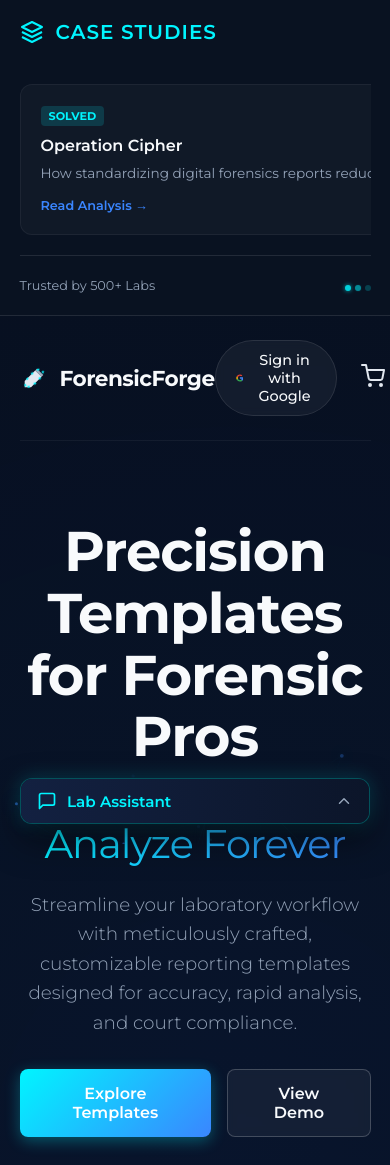
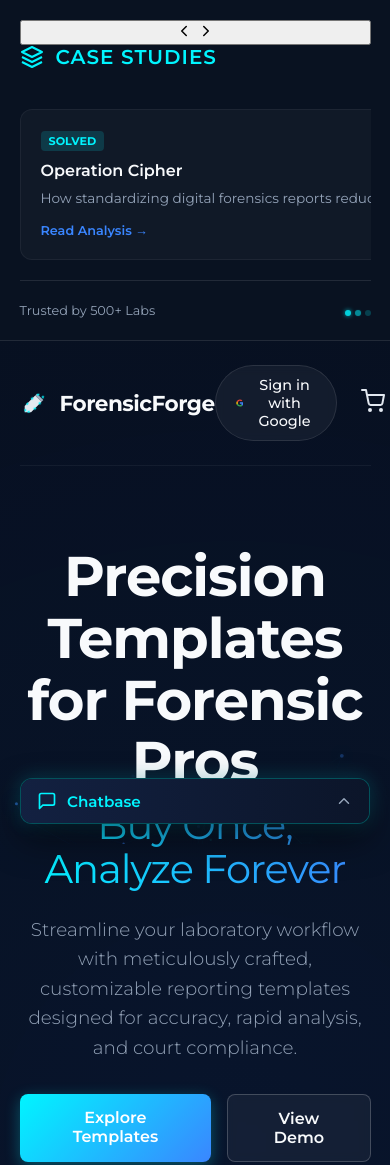
Before and after one commit to ishwaarya/ForensicForge, a plain HTML site: page index.html in a window 390 px wide. Shown: the top 1165 px of the page. Drawn offline with Linux system fonts and the light colour scheme; grey boxes are pictures that could not be loaded.

Commit message:
index.html

```diff
--- a/index.html
+++ b/index.html
@@ -13,7 +13,11 @@
 
     <div class="app-layout">
         <!-- Sidebar for Case Studies -->
-        <aside class="sidebar">
+        <aside class="sidebar" id="mainSidebar">
+            <button class="sidebar-toggle" id="sidebarToggle" aria-label="Toggle Sidebar">
+                <svg class="chevron-left" width="18" height="18" viewBox="0 0 24 24" fill="none" stroke="currentColor" stroke-width="2" stroke-linecap="round" stroke-linejoin="round"><polyline points="15 18 9 12 15 6"></polyline></svg>
+                <svg class="chevron-right" width="18" height="18" viewBox="0 0 24 24" fill="none" stroke="currentColor" stroke-width="2" stroke-linecap="round" stroke-linejoin="round"><polyline points="9 18 15 12 9 6"></polyline></svg>
+            </button>
             <div class="sidebar-header">
                 <svg width="24" height="24" viewBox="0 0 24 24" fill="none" xmlns="http://www.w3.org/2000/svg">
                     <path d="M12 2L2 7L12 12L22 7L12 2Z" stroke="#00f5ff" stroke-width="2" stroke-linejoin="round"/>
@@ -90,7 +94,7 @@
                     <h1>Precision Templates for Forensic Pros<br><span class="highlight">Buy Once, Analyze Forever</span></h1>
                     <p>Streamline your laboratory workflow with meticulously crafted, customizable reporting templates designed for accuracy, rapid analysis, and court compliance.</p>
                     <div class="hero-btns">
-                        <button class="primary-btn">Explore Templates</button>
+                        <a href="checkout.html" class="primary-btn" style="text-decoration: none; display: inline-block;">Explore Templates</a>
                         <button class="secondary-btn">View Demo</button>
                     </div>
                 </div>
@@ -270,21 +274,26 @@
                 <svg width="20" height="20" viewBox="0 0 24 24" fill="none" stroke="currentColor" stroke-width="2" stroke-linecap="round" stroke-linejoin="round">
                     <path d="M21 15a2 2 0 0 1-2 2H7l-4 4V5a2 2 0 0 1 2-2h14a2 2 0 0 1 2 2z"></path>
                 </svg>
-                <span>Lab Assistant</span>
+                <span>Chatbase</span>
             </div>
             <div class="chat-toggle-icon">
                 <svg class="chevron-up" width="18" height="18" viewBox="0 0 24 24" fill="none" stroke="currentColor" stroke-width="2" stroke-linecap="round" stroke-linejoin="round"><polyline points="18 15 12 9 6 15"></polyline></svg>
                 <svg class="chevron-down" width="18" height="18" viewBox="0 0 24 24" fill="none" stroke="currentColor" stroke-width="2" stroke-linecap="round" stroke-linejoin="round"><polyline points="6 9 12 15 18 9"></polyline></svg>
             </div>
         </div>
-        <!-- Iframe Body -->
+        <!-- Chat Body -->
         <div class="chat-bot-body">
-            <iframe
-                src="https://www.chatbase.co/chatbot-iframe/8lIFtfIYixyQXt63mZ-f2"
-                width="100%"
-                style="height: 100%; min-height: 600px"
-                frameborder="0"
-            ></iframe>
+            <div class="chat-messages" id="chatMessages">
+                <div class="chat-message bot">
+                    <div class="message-content">Hello! How can I help you today?</div>
+                </div>
+            </div>
+            <div class="chat-input-area">
+                <input type="text" id="chatInput" placeholder="Type a message..." autocomplete="off">
+                <button id="sendChatBtn">
+                    <svg width="18" height="18" viewBox="0 0 24 24" fill="none" stroke="currentColor" stroke-width="2" stroke-linecap="round" stroke-linejoin="round"><line x1="22" y1="2" x2="11" y2="13"></line><polygon points="22 2 15 22 11 13 2 9 22 2"></polygon></svg>
+                </button>
+            </div>
         </div>
     </div>
 </body>
```
